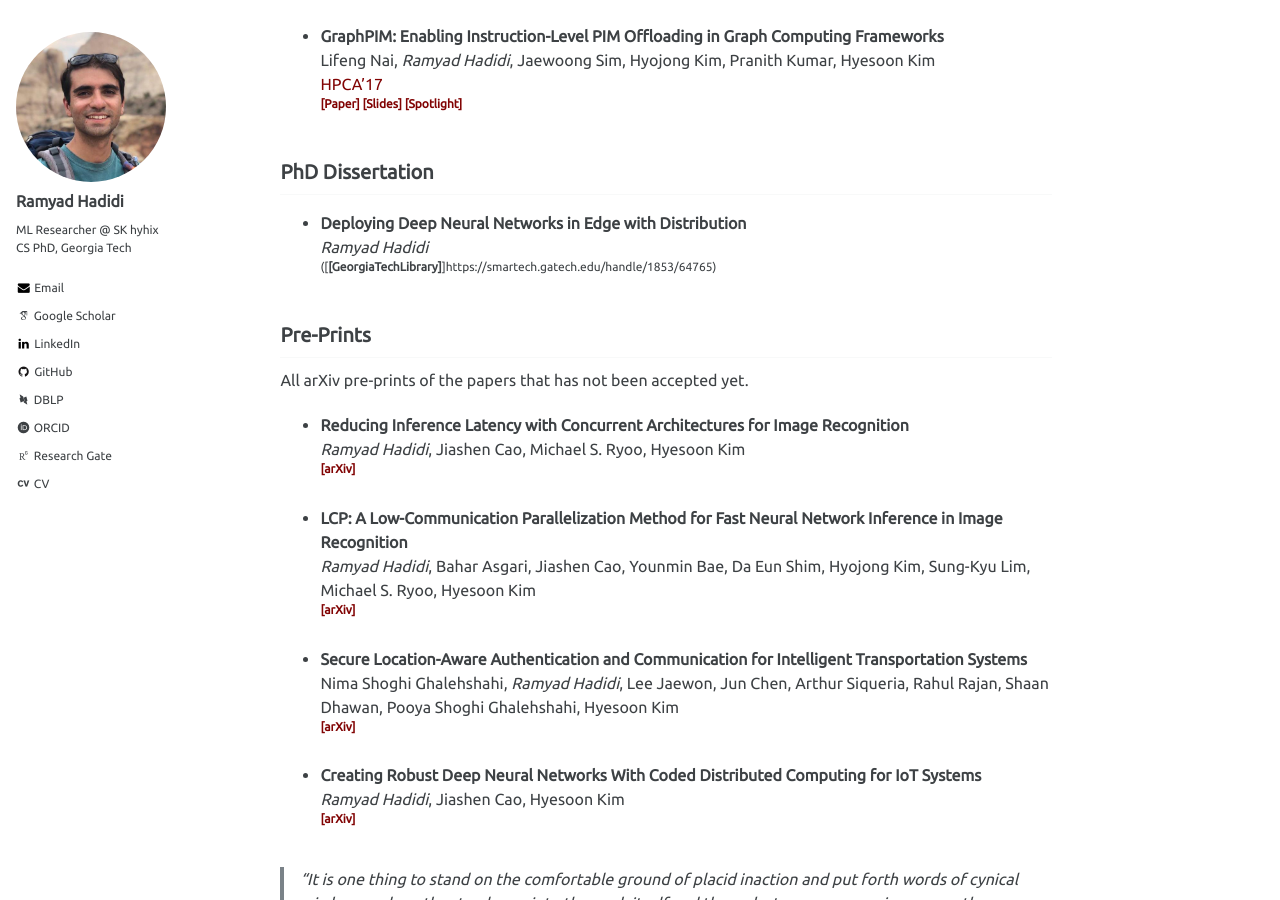
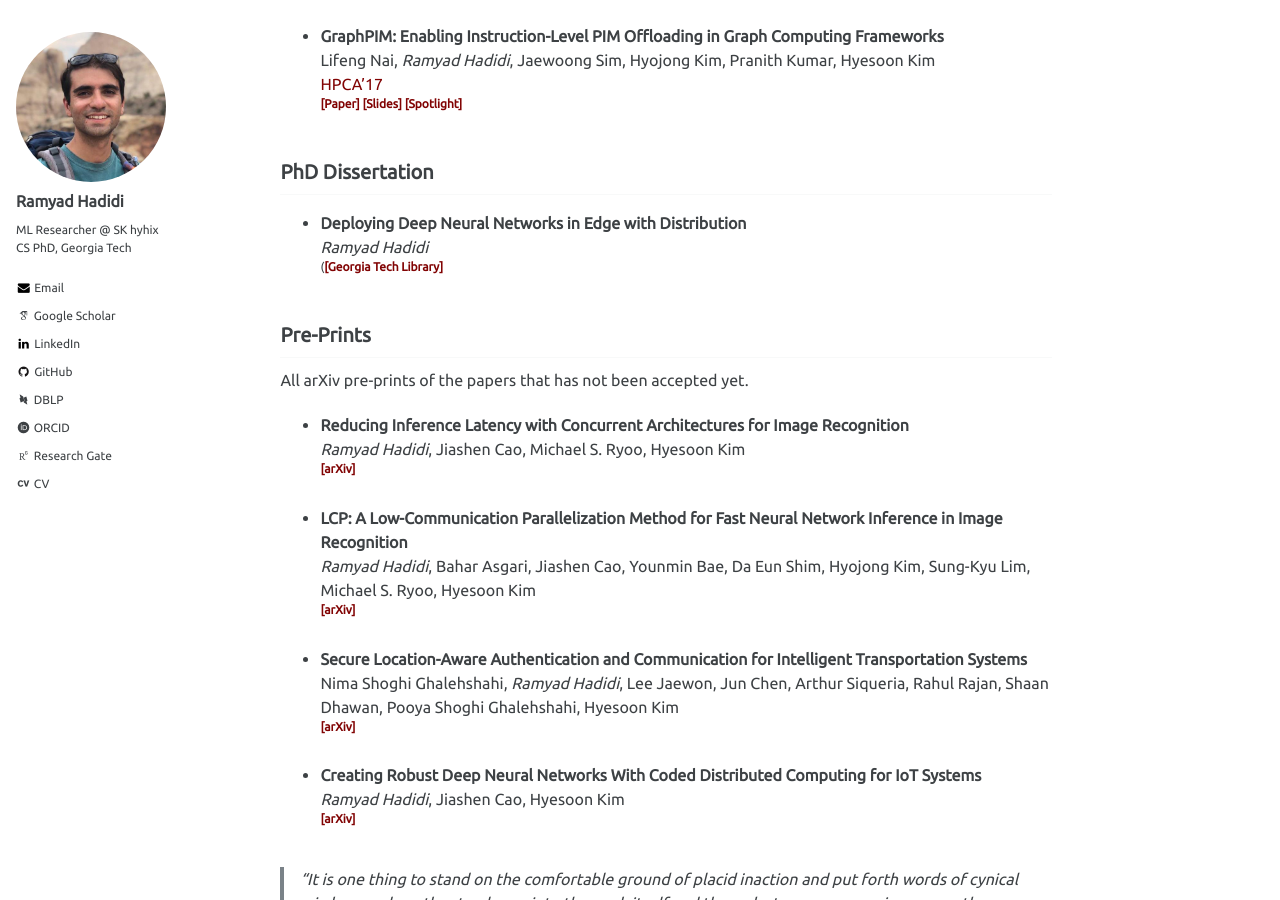
Before and after one commit to ramyadhadidi/ramyadhadidi.github.io, a Jekyll site: the page built from _pages/publications.md, in a window 1280 px wide and 900 px high, scrolled down 4662 px. Built offline with Jekyll 4.4.1, drawn with Linux system fonts in a browser that asks for light colours; some web fonts are replaced.

Commit message:
update files

```diff
--- a/_pages/publications.md
+++ b/_pages/publications.md
@@ -329,7 +329,7 @@ author_profile: true
   * __Deploying Deep Neural Networks in Edge with Distribution__
     _Ramyad Hadidi_
     <sup>
-    ([__[GeorgiaTechLibrary]__]https://smartech.gatech.edu/handle/1853/64765)
+    ([__[Georgia Tech Library]__](https://smartech.gatech.edu/handle/1853/64765)
     <sup>
 
 <!-- --------------------------------------- -->
```
